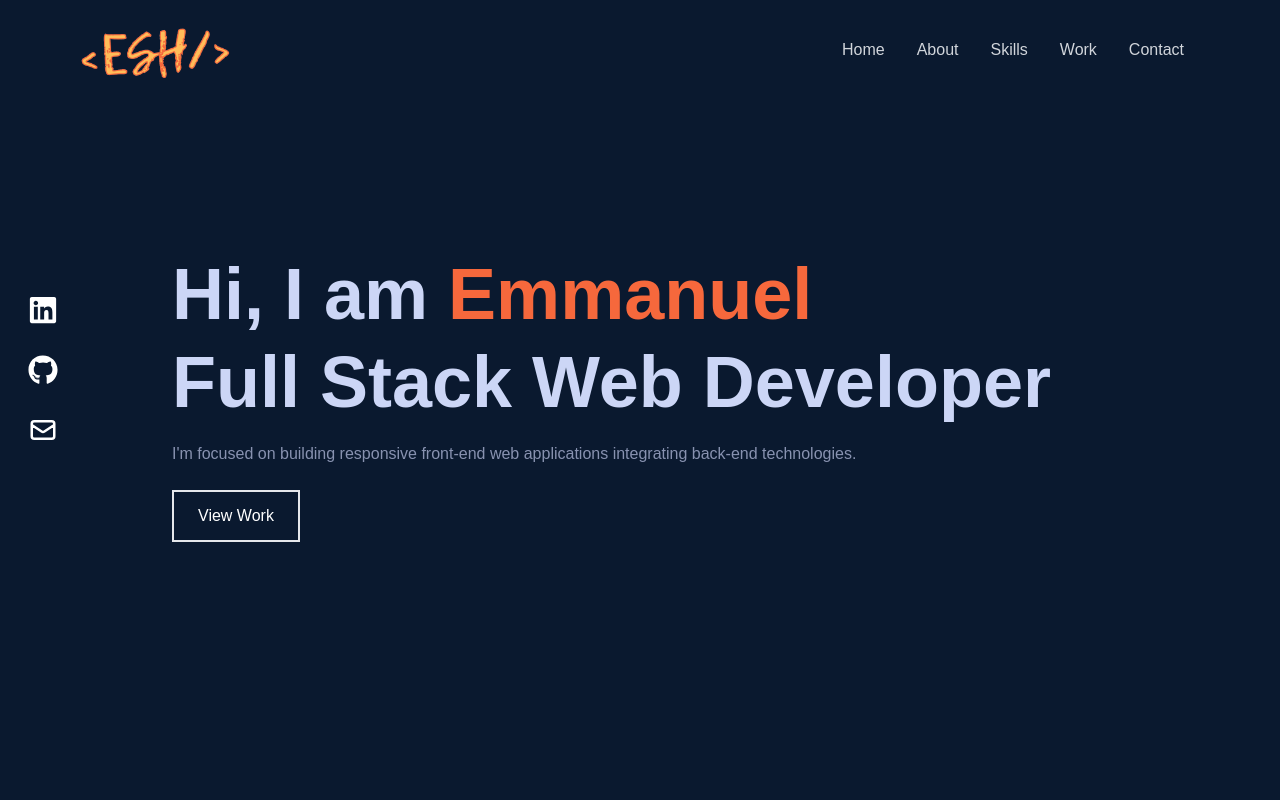
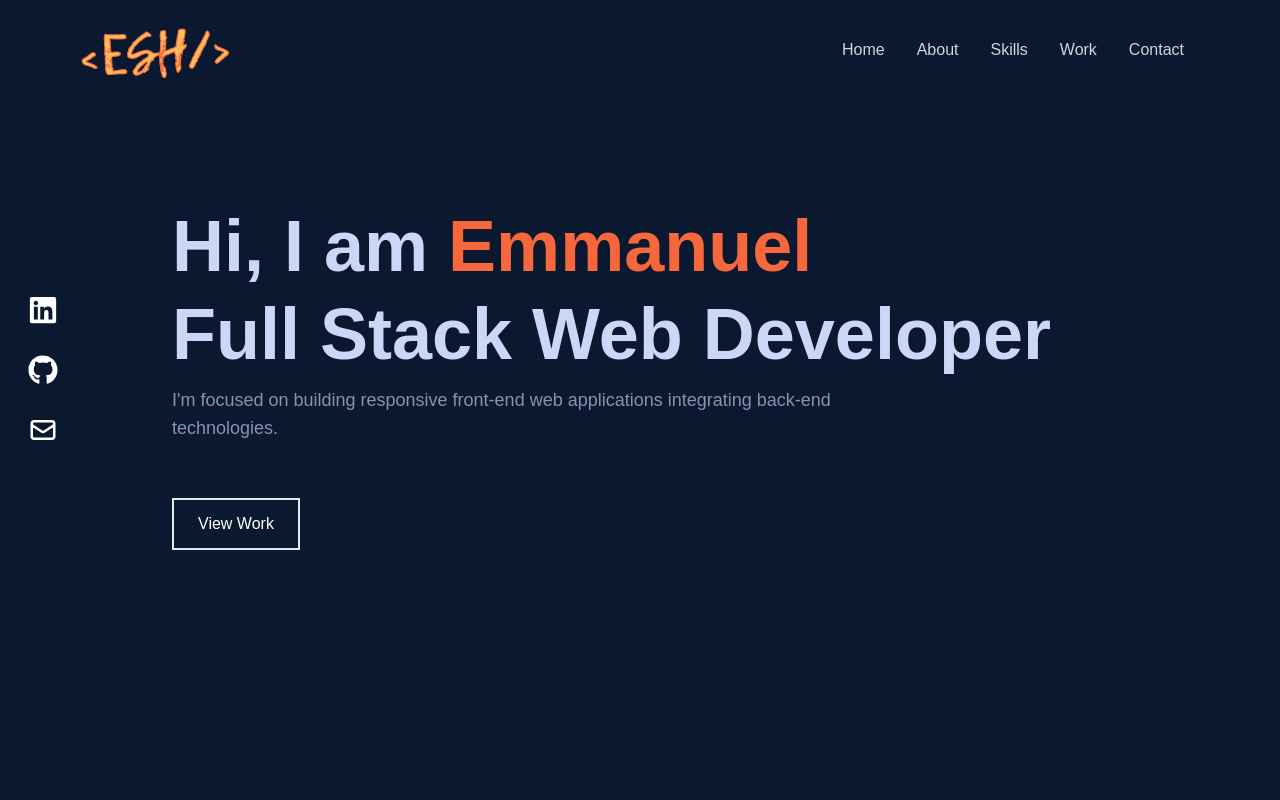
Before and after one commit to eshns/esh-site, a Next.js app: page / in a window 1280 px wide. Shown: the top 800 px of the page. Built offline with nearby package versions, Linux system fonts and the light colour scheme.

Commit message:
add padding and more font size

```diff
--- a/src/components/Hero.jsx
+++ b/src/components/Hero.jsx
@@ -12,9 +12,9 @@ export const Hero = () => {
           Hi, I am <span className='text-[#F6683C]'>Emmanuel</span>
         </h1>
         <h2 className='text-4xl py-2 sm:text-7xl font-bold text-[#ccd6f6]'>Full Stack Web Developer</h2>
-        <p className='text-[#8892b0] py-4 max-w-[700px]'>I&apos;m focused on building responsive front-end web applications integrating back-end technologies.</p>
+        <p className='text-lg text-[#8892b0] py-2 max-w-[700px]'>I&apos;m focused on building responsive front-end web applications integrating back-end technologies.</p>
 
-        <div>
+        <div className='py-10'>
           <button className='text-white border-2 px-6 py-3 my-2 flex items-center hover:bg-[#F6683C] hover:border-[#F6683C]'>
             <span>
               View Work
```
